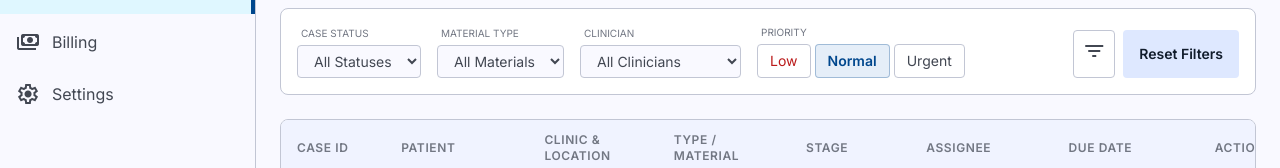
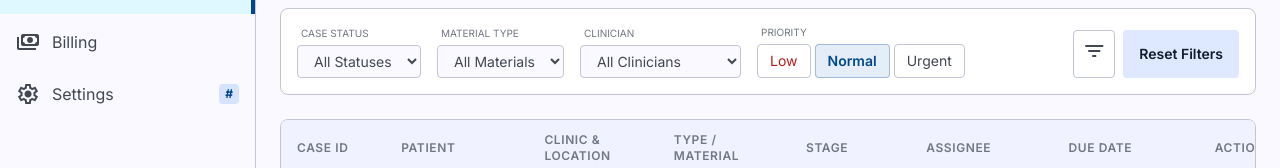
Before and after one commit to waseemsamra/labcrm, a React (Vite) app: page /cases in a window 1280 px wide. Shown: the part 186-354 px from the top of the page. Built offline with nearby package versions, Linux system fonts and the light colour scheme.

Commit message:
add # badge to settings in technician sidebar

```diff
--- a/src/components/Sidebar.jsx
+++ b/src/components/Sidebar.jsx
@@ -15,7 +15,7 @@ export default function Sidebar() {
   const navItems = [
     { label: 'Cases', icon: 'work', href: '/cases' },
     { label: 'Billing', icon: 'payments', href: '/billing' },
-    { label: 'Settings', icon: 'settings', href: '/settings' },
+    { label: 'Settings', icon: 'settings', href: '/settings', badge: '#' },
   ]
 
   return (
@@ -49,6 +49,11 @@ export default function Sidebar() {
           >
             <span className="material-symbols-outlined mr-3">{item.icon}</span>
             {item.label}
+            {item.badge && (
+              <span className="ml-auto text-xs font-bold text-primary bg-primary-fixed px-1.5 py-0.5 rounded">
+                {item.badge}
+              </span>
+            )}
           </Link>
         ))}
       </nav>
```
